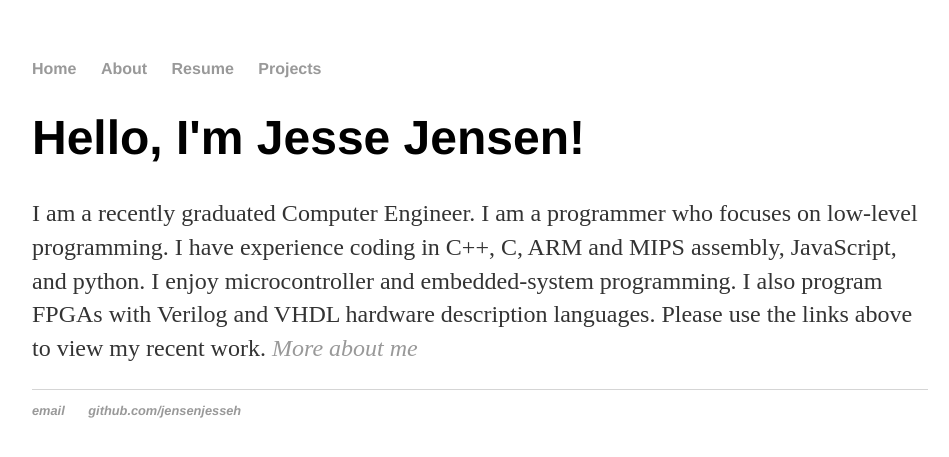
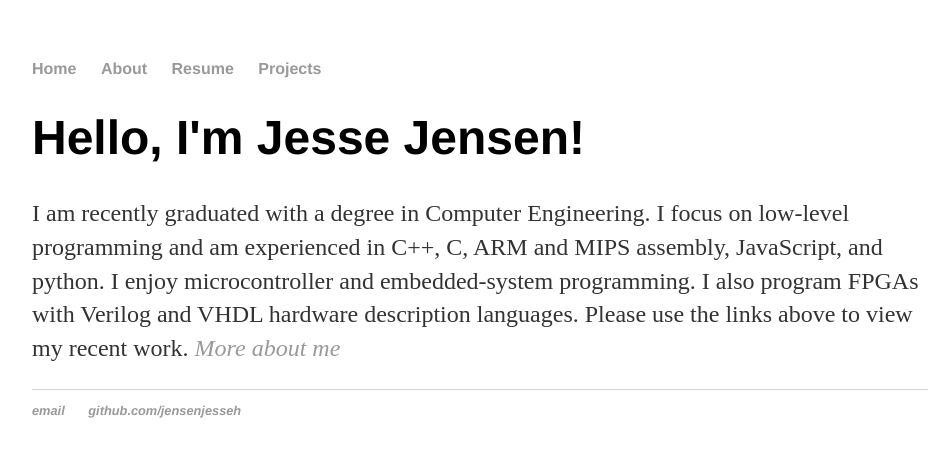
Before and after one commit to jensenjesseh/jensenjesseh.github.io, a Jekyll site: the page built from index.html, in a window 1280 px wide. Shown: the top 457 px of the page, without its empty margins (160-1109 px from the left). Built offline with Jekyll 4.4.1, drawn with Linux system fonts in a browser that asks for light colours.

Commit message:
Update index.html

```diff
--- a/index.html
+++ b/index.html
@@ -4,5 +4,5 @@ title: Jesse Jensen, Computer Engineer
 ---
 <div class="blurb">
 	<h1>Hello, I'm Jesse Jensen!</h1>
-	<p>I am a recently graduated Computer Engineer. I am a programmer who focuses on low-level programming. I have experience coding in C++, C, ARM and MIPS assembly, JavaScript, and python. I enjoy microcontroller and embedded-system programming. I also program FPGAs with Verilog and VHDL hardware description languages. Please use the links above to view my recent work.<em> <a href="/about">More about me</a></p>
+	<p>I am recently graduated with a degree in Computer Engineering. I focus on low-level programming and am experienced in C++, C, ARM and MIPS assembly, JavaScript, and python. I enjoy microcontroller and embedded-system programming. I also program FPGAs with Verilog and VHDL hardware description languages. Please use the links above to view my recent work.<em> <a href="/about">More about me</a></p>
 </div><!-- /.blurb -->
```
